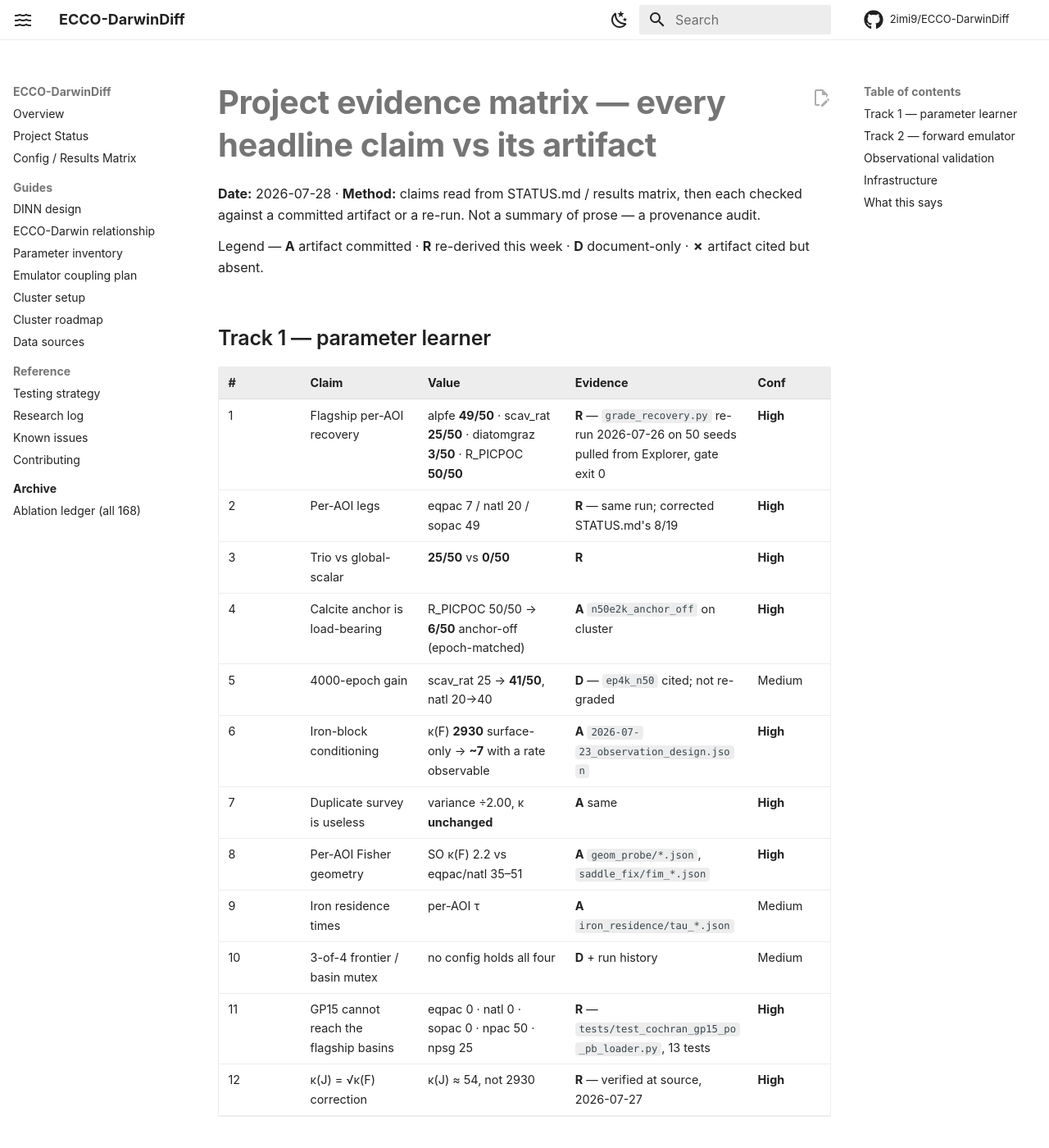
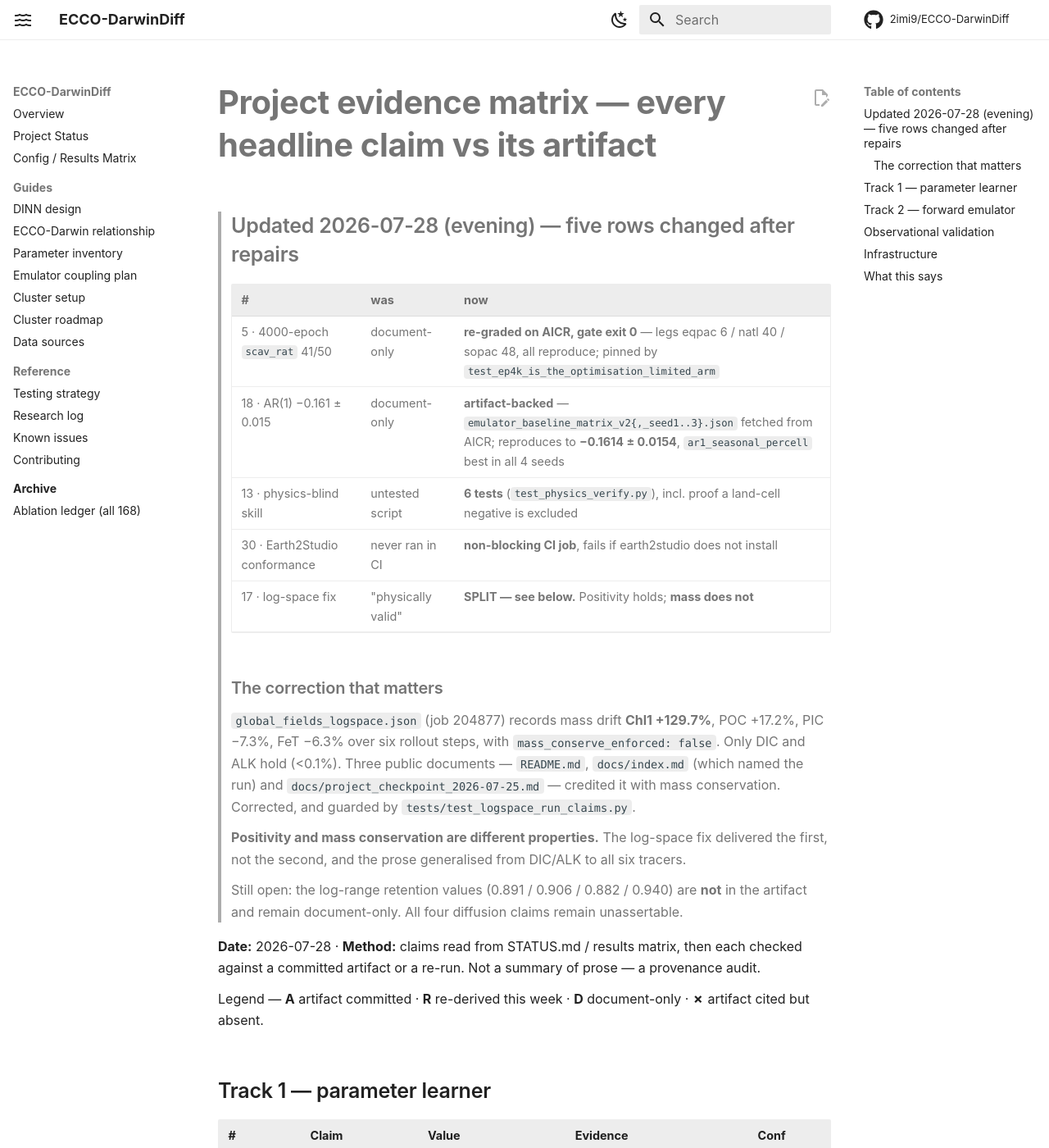
Before and after one commit to 2imi9/ECCO-DarwinDiff, an MkDocs documentation site: the page built from docs/findings/2026-07-28_project_evidence_matrix.md, in a window 1280 px wide and 1400 px high. Shown: the whole window at 82% size. Built offline with MkDocs 1.6.1 and Material for MkDocs 9.7.7, drawn with Linux system fonts in a browser that asks for light colours; comment, search, counter and statistics services are not loaded.

Commit message:
docs(findings): update the evidence matrix after the repair pass
Five rows changed. The 4000-epoch run and the AR(1) deflation both moved from
document-only to verified -- neither by transcription, both by locating the
original outputs on AICR and re-deriving. The physics validator and the
Earth2Studio conformance claim both gained real coverage.

The fifth row is a correction rather than an upgrade: the log-space run does not
conserve mass, three public documents said it did, and the matrix now records
that positivity and mass conservation are separate properties that the prose had
collapsed.

Records what is still open: log-range retention is not in the artifact, and all
four diffusion claims remain unassertable.

```diff
--- a/docs/findings/2026-07-28_project_evidence_matrix.md
+++ b/docs/findings/2026-07-28_project_evidence_matrix.md
@@ -1,4 +1,29 @@
 # Project evidence matrix — every headline claim vs its artifact
+
+> ## Updated 2026-07-28 (evening) — five rows changed after repairs
+>
+> | # | was | now |
+> |---|---|---|
+> | 5 · 4000-epoch `scav_rat` 41/50 | document-only | **re-graded on AICR, gate exit 0** — legs eqpac 6 / natl 40 / sopac 48, all reproduce; pinned by `test_ep4k_is_the_optimisation_limited_arm` |
+> | 18 · AR(1) −0.161 ± 0.015 | document-only | **artifact-backed** — `emulator_baseline_matrix_v2{,_seed1..3}.json` fetched from AICR; reproduces to **−0.1614 ± 0.0154**, `ar1_seasonal_percell` best in all 4 seeds |
+> | 13 · physics-blind skill | untested script | **6 tests** (`test_physics_verify.py`), incl. proof a land-cell negative is excluded |
+> | 30 · Earth2Studio conformance | never ran in CI | **non-blocking CI job**, fails if earth2studio does not install |
+> | 17 · log-space fix | "physically valid" | **SPLIT — see below.** Positivity holds; **mass does not** |
+>
+> ### The correction that matters
+>
+> `global_fields_logspace.json` (job 204877) records mass drift **Chl1 +129.7%**, POC +17.2%,
+> PIC −7.3%, FeT −6.3% over six rollout steps, with `mass_conserve_enforced: false`. Only DIC
+> and ALK hold (<0.1%). Three public documents — `README.md`, `docs/index.md` (which named the
+> run) and `docs/project_checkpoint_2026-07-25.md` — credited it with mass conservation.
+> Corrected, and guarded by `tests/test_logspace_run_claims.py`.
+>
+> **Positivity and mass conservation are different properties.** The log-space fix delivered the
+> first, not the second, and the prose generalised from DIC/ALK to all six tracers.
+>
+> Still open: the log-range retention values (0.891 / 0.906 / 0.882 / 0.940) are **not** in the
+> artifact and remain document-only. All four diffusion claims remain unassertable.
+
 
 **Date:** 2026-07-28 · **Method:** claims read from STATUS.md / results matrix, then each checked
 against a committed artifact or a re-run. Not a summary of prose — a provenance audit.
```
